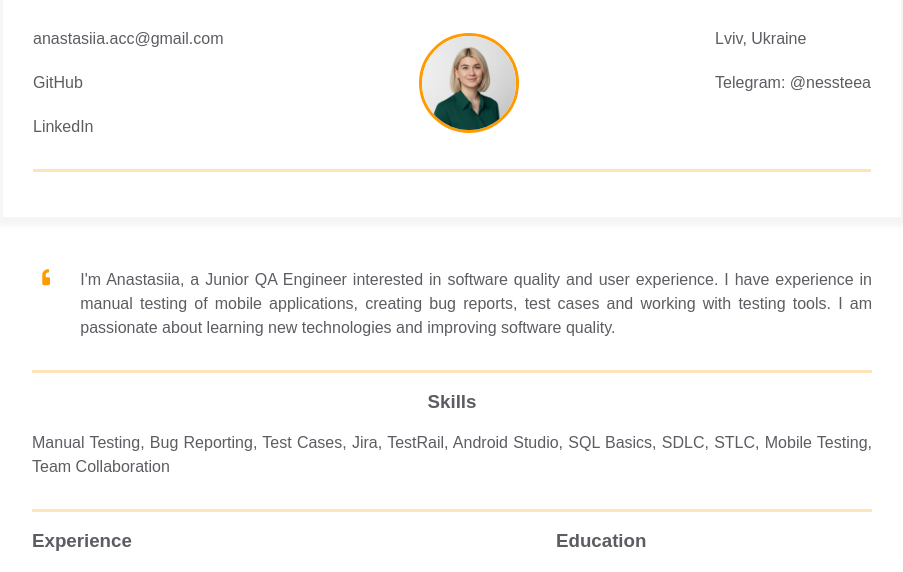
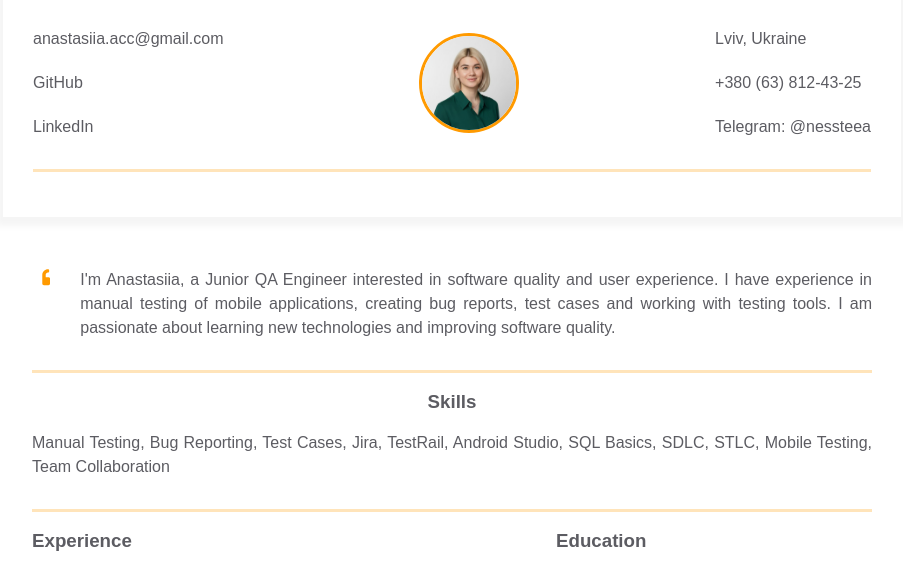
Before and after one commit to anastasiia-urbatis/homepage, a plain HTML site: page index.html in a window 1280 px wide. Shown: the part 175-747 px from the top of the page, without its empty margins (188-1091 px from the left). Drawn offline with Linux system fonts and the light colour scheme.

Commit message:
Refactor contact info section in index.html

```diff
--- a/index.html
+++ b/index.html
@@ -41,6 +41,10 @@
           <div class="contact-info__block">
             <a href="#" rel="author" class="contact-info__item">
               <span>Lviv, Ukraine</span>
+            </a>
+
+            <a href="tel:+380000000000" rel="author" class="contact-info__item">
+              <span>+380 (63) 812-43-25</span>
             </a>
 
             <a href="https://t.me/nessteea" rel="author" class="contact-info__item">
```
Lines whose indentation alone changed are shown as unchanged.
